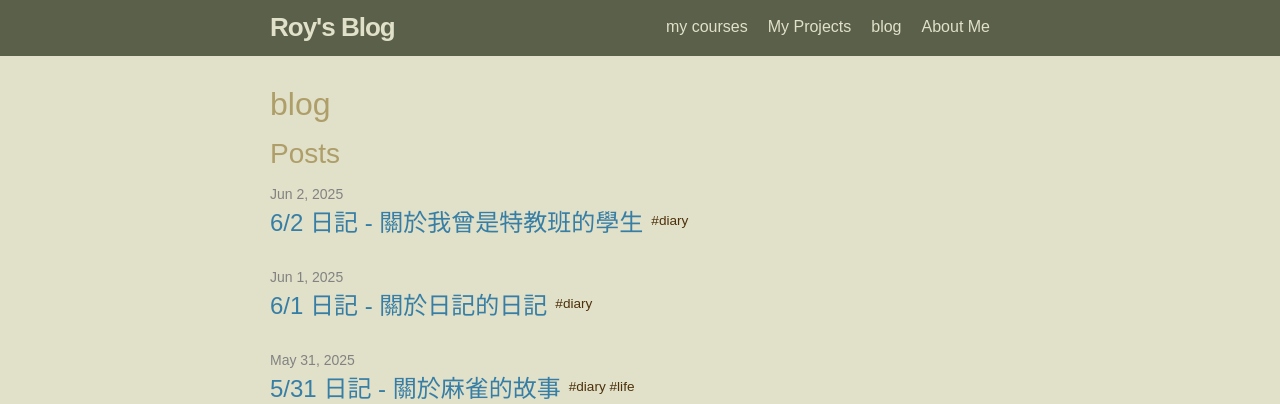
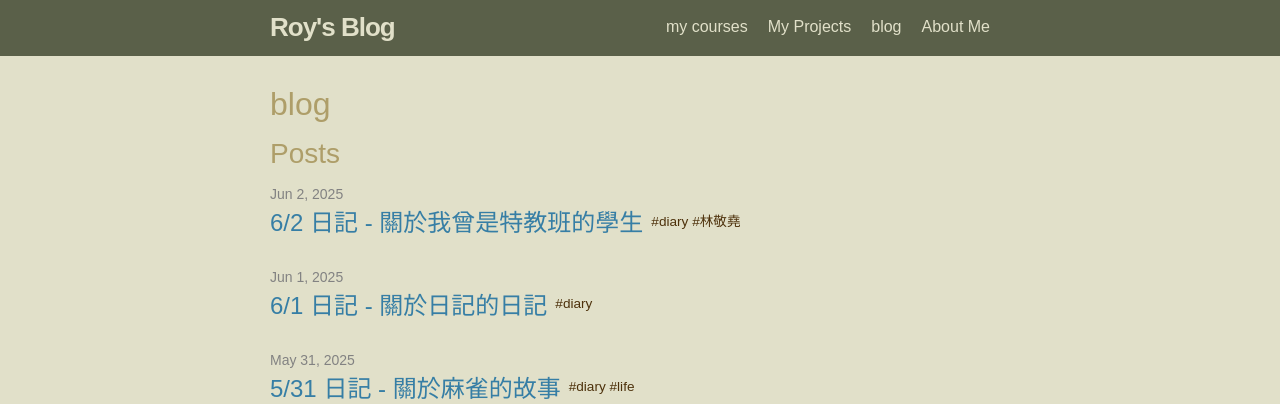
Before and after one commit to roy891030/roy891030.github.io, a Jekyll site: the page built from blog.md, in a window 1280 px wide. Shown: the top 404 px of the page. Built offline with Jekyll 4.4.1, drawn with Linux system fonts in a browser that asks for light colours; some web fonts are replaced.

Commit message:
add 6-2 diary

```diff
--- a/_posts/2025-06-02-diary.md
+++ b/_posts/2025-06-02-diary.md
@@ -2,7 +2,7 @@
 layout: post
 title: "6/2 日記 - 關於我曾是特教班的學生"
 date: 2025-06-02
-tags: [diary]
+tags: [diary,林敬堯]
 
 ---
 在小學二年級的暑假，我進入了「英文補救教學班」。
--- /dev/null
+++ b/tags/林敬堯.md
@@ -0,0 +1,5 @@
+---
+layout: tag
+tag: 林敬堯
+permalink: /tags/林敬堯/
+---
```
